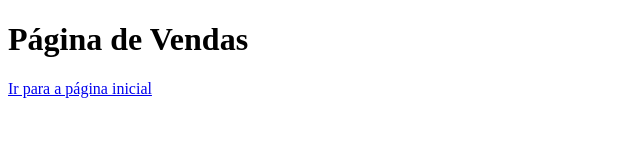
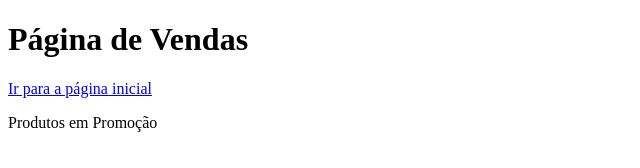
Before and after one commit to crevelloni/pagesgit, a plain HTML site: page vendas.html in a window 1280 px wide. Shown: the whole page, without its empty margins (0-640 px from the left). Drawn offline with Linux system fonts and the light colour scheme.

Commit message:
acrescentado paragrafo

```diff
--- a/vendas.html
+++ b/vendas.html
@@ -9,5 +9,6 @@
 <body>
     <h1>Página de Vendas</h1>
     <a href="Index.html">Ir para a página inicial</a>
+    <p>Produtos em Promoção</p>
 </body>
 </html>
```
